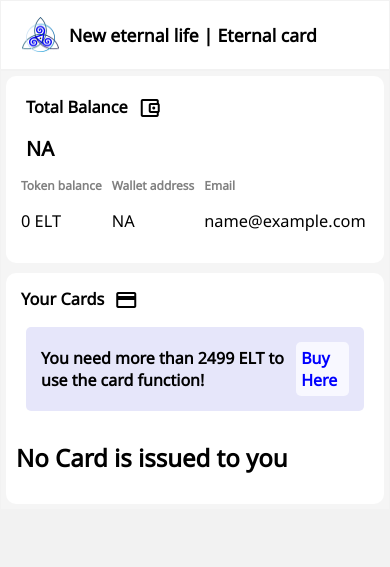
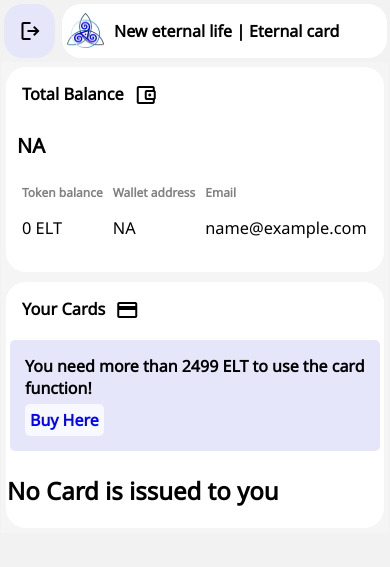
Before and after one commit to srujaneResearch/cardWebApp, a Django app: page /dashboard in a window 390 px wide. Shown: the top 567 px of the page. Run offline with Django 4.2, Linux system fonts and the light colour scheme; the visitor is signed in with stand-in values (Sample User, id 1); data that the repository does not hold is empty.

Commit message:
mobile v

```diff
--- a/cardWebApp/settings.py
+++ b/cardWebApp/settings.py
@@ -25,7 +25,7 @@
 # SECURITY WARNING: don't run with debug turned on in production!
 DEBUG = True
 
-ALLOWED_HOSTS = ['eternalcard.net','www.eternalcard.net','65.109.207.0','127.0.0.1','172.20.10.6']
+ALLOWED_HOSTS = ['eternalcard.net','www.eternalcard.net','65.109.207.0','127.0.0.1','172.20.10.6','192.168.29.169']
 
 
 # Application definition
--- a/generateCard/static/generateCard/dashboard.css
+++ b/generateCard/static/generateCard/dashboard.css
@@ -404,3 +404,7 @@
             border-radius: 5px;
             color: blue;
         }
+
+        .sidebar .log-m{
+            display: none;
+         }
--- a/generateCard/templates/generateCard/dashboard.html
+++ b/generateCard/templates/generateCard/dashboard.html
@@ -2,6 +2,7 @@
 <html lang="en">
   <head>
     {% load static %}
+    <meta content="width=device-width, initial-scale=1" name="viewport" />
     <link rel="stylesheet" href="{% static 'generateCard/dashboard.css' %}"/>
     <link rel="preconnect" href="https://fonts.googleapis.com"><link rel="preconnect" href="https://fonts.gstatic.com" crossorigin><link href="https://fonts.googleapis.com/css2?family=Noto+Sans&display=swap" rel="stylesheet">
     <link href="https://fonts.googleapis.com/css2?family=Material+Symbols+Outlined" rel="stylesheet" />
@@ -9,22 +10,51 @@
     <link rel="stylesheet" href="https://fonts.googleapis.com/css2?family=Material+Symbols+Outlined:opsz,wght,FILL,GRAD@20..48,100..700,0..1,-50..200" />
     <style>
         @media only screen and (max-width: 600px) {
+
+        @import url('https://fonts.googleapis.com/css2?family=Noto+Sans&display=swap');
+
         body {
             padding: 0;
          }
 
          .container{
-            grid-template-columns: 0% 100%;
+            grid-template-columns: 15% 85%;
+            grid-template-areas: "sb hd"
+                                  "ct ct"
+                                  "ct ct"
+                                  "ct ct"
+                                  "ft ft"
+                                  "ft ft";
+            font-family: 'Noto Sans', sans-serif;
          }
          .sidebar{
+            border-radius: 20px;
+            margin: 2.5px;
+         }
+         .sidebar h3{
             display: none;
+         }
+         .sidebar a{
+            display: none;
+         }
+
+         .header{
+            border-radius: 20px;
+            padding: 5px;
+            margin: 2.5px;
+         }
+         .header h1{
+            font-size: 16px;
+
          }
          .slides{
             margin: 5px;
-            border-radius: 10px;
+            border-radius: 20px;
+            padding: 1px;
          }
          .userDetails{
             flex-wrap: wrap;
+            padding: 10px;
          }
 
          .ucard h3{
@@ -32,7 +62,13 @@
          }
 
          .cardfunctions{
-            font-size: 9px;
+            font-size: 10px;
+            padding: 5px;
+            letter-spacing: 0px;
+         }
+         .cheaders{
+            padding: 10px;
+            margin: 0;
          }
          .cardfunctions span{
             font-size: medium;
@@ -55,18 +91,51 @@
             display: none;
          }
          .modal-content{
-            width: 100%;
-            height: 100%;
-            overflow-y: scroll;
+            width: 90%;
+            border-radius: 10px;
+            overflow: scroll;
             justify-content: center;
             margin: 0;
-            padding: 35px;
+            padding: 15px;
+            display: flex;
 
          }
 
          .close{
             font-size: 50px;
             padding: 5px;
+         }
+         .form-css{
+            overflow: scroll;
+
+         }
+         .form-css::-webkit-scrollbar{
+            display: none;
+         }
+
+         .form-css textarea{
+            -webkit-appearance: none;
+            padding-bottom: 40px;
+         }
+         #c-submit{
+            padding: 10px;
+            height: 50px;
+            -webkit-appearance: none;
+
+         }
+
+         .token-alert{
+            flex-direction: column;
+            align-items: flex-start;
+            margin: 3px;
+         }
+         .token-alert a{
+            margin-top: 5px;
+         }
+
+         .sidebar .log-m{
+            display: flex !important;
+            font-weight: bold;
          }
 }
     </style>
@@ -80,9 +149,9 @@
         <div class="container">
             <div class="sidebar">
                 <h3>Dashboard</h3>
-                <br/>
-                <br/>
                 <a href="{% url 'logout' %}"><span class="material-symbols-outlined" style="margin-right:10px;">Logout</span>Log out</a>
+                <a href="{% url 'logout' %}" class="log-m"><span class="material-symbols-outlined" style="margin-right:10px;">Logout</span></a>
+
                 <a href="{% url 'dashboard' %}" class="active"><span class="material-symbols-outlined" style="margin-right:10px;">Home</span>Home</a>
 
 
@@ -213,7 +282,7 @@
 <!-- The Modal -->
         <div id="myModal" class="modal">
         <!-- Modal content -->
-            <div class="modal-content">
+            <div id="c-content" class="modal-content">
                 <div class="modal-cover">
                     <img src="{% static 'generateCard/images/eltlogo.png' %}"/>
                     <h1>Order Your Card Now!</h1>
@@ -223,9 +292,9 @@
                     {{ cform.as_table }}
                     <span id="cgenform-tamount"></span>
                     <br/>
-                    <input type="submit" class="cardfunctions" value="Checkout">
+                    <input id="c-submit" type="submit" class="cardfunctions" value="Checkout">
                 </form>
-                <span class="close gap">&times;</span>
+                <span id="c-close" class="close gap">&times;</span>
             </div>
         </div>
         <div id="tModal" class="modal">
@@ -249,7 +318,7 @@
 
                         <input type="submit" class="cardfunctions" value="Checkout">
                     </form>
-                    <span class="close gap">&times;</span>
+                    <span id="t-span" class="close gap">&times;</span>
             </div>
         </div>
 <script>
@@ -294,6 +363,7 @@
         //document.forms['topupform'].setAttribute('c_num',element.attributes['c_num'].value)
         tmodal.style.display = "flex";
         tmodal.style.height = window.innerHeight+"px";
+        document.getElementById('c-content').style.height = window.innerHeight-100+"px";
         let f = document.forms['cgenform']['cardtype'].options;
         console.log(f)
         for(i=0; i<f.length; i++){
@@ -362,9 +432,9 @@
 
 
         var tmodal = document.getElementById("topup-modal");
-        var tspan = document.getElementsByClassName("close")[0];
         document.forms['topupform'].setAttribute('c_num',element.attributes['c_num'].value)
         tmodal.style.display = "flex";
+        tmodal.style.height = window.innerHeight+"px";
     }
 
     function transaction(element){
@@ -412,8 +482,16 @@
     let cg_fee=0;
     let ct_fee = 0;
     let ct_per = 0;
+
+    document.getElementById("c-close").onclick = function(event){
+        document.getElementById("myModal").style.display="none";
+    }
+
+    document.getElementById('t-span').onclick = function(event){
+        document.getElementById('topup-modal').style.display="none";
+    }
     window.onclick = function(event) {
-      if (event.target.attributes['class'].value == 'modal' || event.target.attributes['class'].value=='close gap') {
+      if (event.target.attributes['class'].value == 'modal') {
             if (document.getElementById('myModal').style.display == 'flex'){
                 document.getElementById('myModal').style.display ='none';
             }
```
Also changed, not shown: generateCard/static/generateCard/login.css (+49 -0 lines), generateCard/templates/generateCard/login.html (+13 -6 lines), generateCard/templates/generateCard/signup.html (+8 -7 lines).
